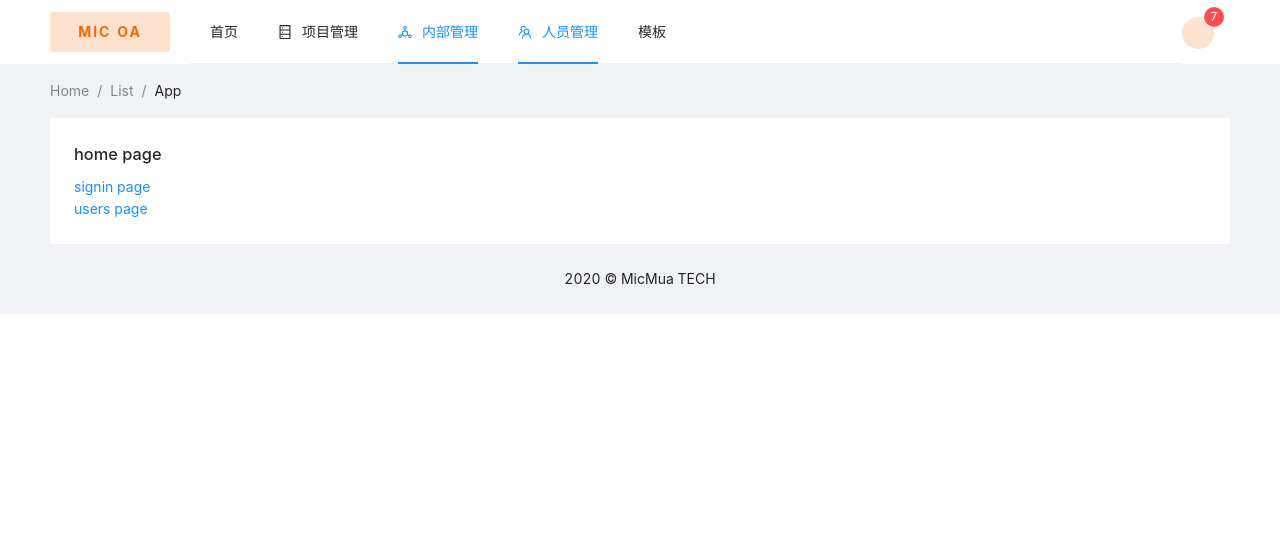
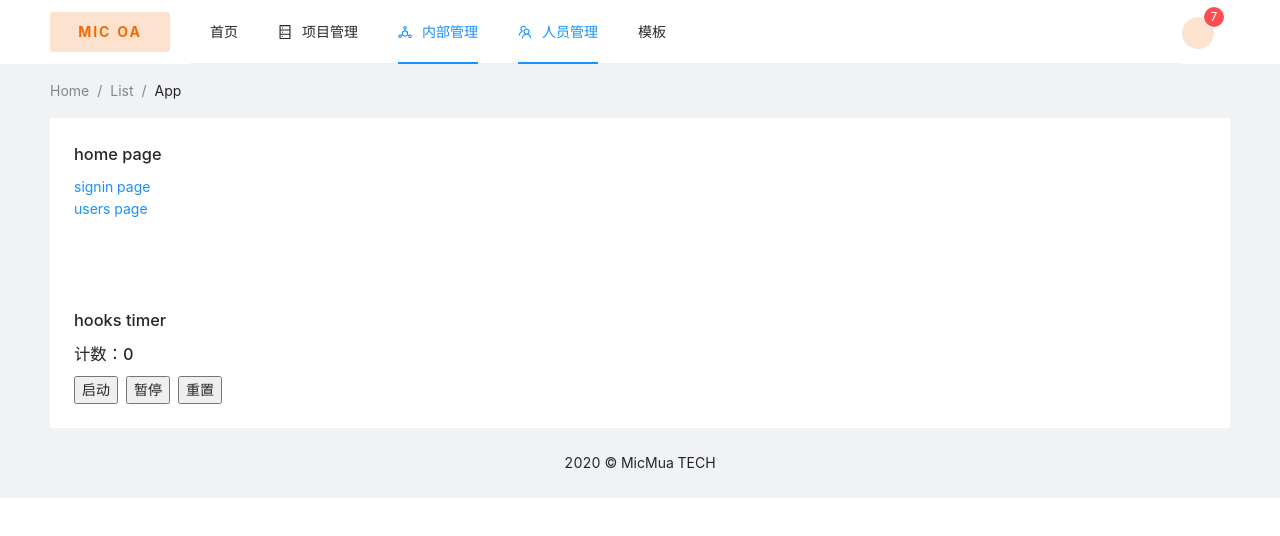
Before and after one commit to JohnnyLuv/react-spa-template, a React (Create React App) app: page /home in a window 1280 px wide. Shown: the top 536 px of the page. Built offline with nearby package versions, Linux system fonts and the light colour scheme.

Commit message:
[feat] 测试定时器

```diff
--- /dev/null
+++ b/src/components/home/CountModule.js
@@ -0,0 +1,50 @@
+import { Space } from 'antd'
+import { useEffect, useRef, useState } from 'react'
+
+function Main() {
+  const [count, setCount] = useState(0)
+    , timer = useRef()
+
+  function startHandle() {
+    if (!timer.current) {
+      timer.current = setInterval(() => {
+        setCount(c => c + 1)
+      }, 1000)
+    }
+  }
+
+  function pauseHandle() {
+    if (timer.current) {
+      clearInterval(timer.current)
+      timer.current = null
+    }
+  }
+
+  function resetHandle() {
+    pauseHandle()
+    setCount(0)
+  }
+
+  useEffect(() => {
+    return () => {
+      if (timer.current) {
+        clearInterval(timer.current)
+        timer.current = null
+      }
+    }
+  }, [])
+
+  return <>
+    <h3>hooks timer</h3>
+    <div>
+      <h3>计数：{count}</h3>
+      <Space>
+        <button onClick={startHandle}>启动</button>
+        <button onClick={pauseHandle}>暂停</button>
+        <button onClick={resetHandle}>重置</button>
+      </Space>
+    </div>
+  </>
+}
+
+export default Main
--- a/src/screens/Home.js
+++ b/src/screens/Home.js
@@ -1,15 +1,22 @@
 import { Link } from 'react-router-dom'
+
+import CountModule from '../components/home/CountModule'
 
 
 function Main() {
-  return (
+  return <>
     <nav>
       <h3>home page</h3>
       <Link to="/signin">signin page</Link>
       <br />
       <Link to="/users">users page</Link>
     </nav>
-  )
+    <br />
+    <br />
+    <br />
+    <br />
+    <CountModule />
+  </>
 }
 
 export default Main
```
